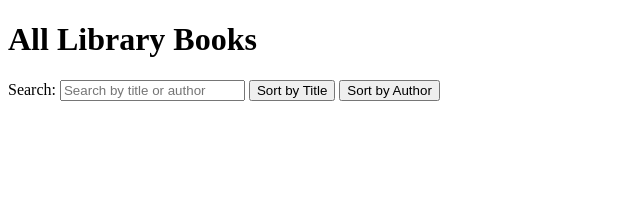
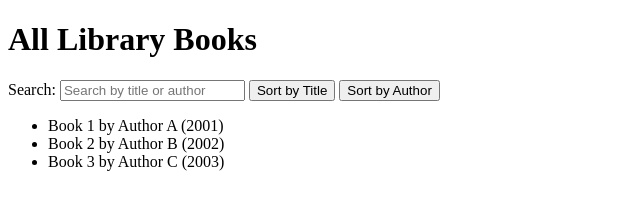
Before and after one commit to fanas13/PS-part2-libray-books-nicholson, a plain HTML site: page index.html in a window 1280 px wide. Shown: the whole page, without its empty margins (0-640 px from the left). Drawn offline with Linux system fonts and the light colour scheme.

Commit message:
create initial listing of books

```diff
--- a/index.html
+++ b/index.html
@@ -16,8 +16,7 @@
     <input type="text" id="searchBook" placeholder="Search by title or author">
     <button id="sortByTitle">Sort by Title</button>
     <button id="sortByAuthor">Sort by Author</button>
-    <ul id="allLibraryBooks" />
-
-    <script src"scripts/index.js" type="text/javascript" />
+    <ul id="allLibraryBooks"></ul>
   </body>
+  <script src="scripts/index.js" type="text/javascript"></script>
 </html>
--- a/scripts/index.js
+++ b/scripts/index.js
@@ -0,0 +1,29 @@
+// import books from '../data/books.JSON';
+
+const books = [
+    {"title": "Book 1", "author": "Author A", "year": "2001"},
+    {"title": "Book 2", "author": "Author B", "year": "2002"},
+    {"title": "Book 3", "author": "Author C", "year": "2003"},
+    // Add more books as needed
+];
+
+const libraryBooks = document.getElementById('allLibraryBooks');
+const searchBookInput = document.getElementById('searchBook');
+const sortByTitleBtn = document.getElementById('sortByTitle');
+const sortByAuthorBtn = document.getElementById('sortByAuthor');
+
+let currentBooks = [...books];
+
+// method to display all books from the data file provided
+function displayBooks(books) {
+    console.log("test");
+    libraryBooks.innerHTML = '';
+    books.forEach(book => {
+        debugger
+        const li = document.createElement('li');
+        li.textContent = `${book.title} by ${book.author} (${book.year})`;
+        allLibraryBooks.appendChild(li);
+    });
+}
+
+displayBooks(currentBooks);
```
